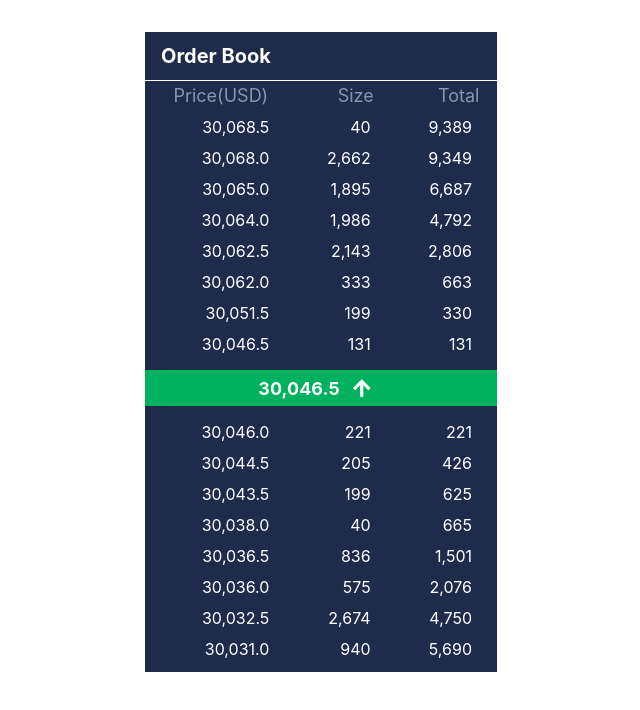
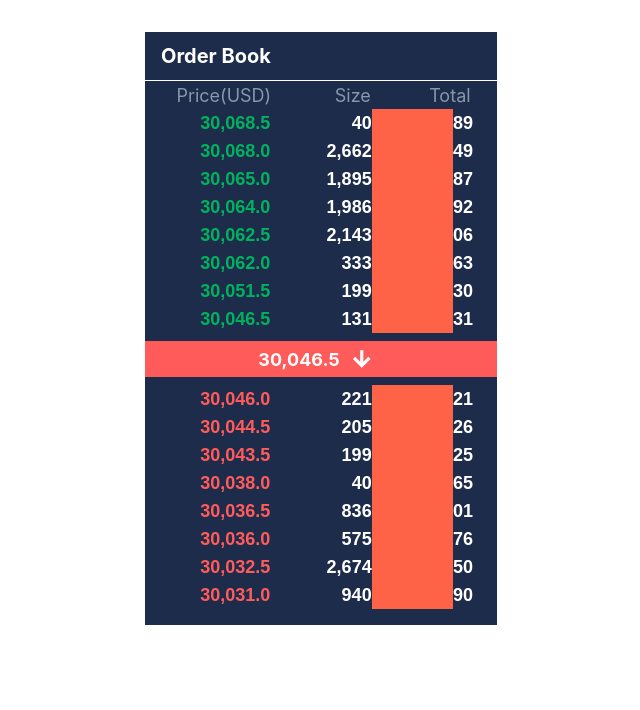
Before and after one commit to gswliang/Orderbook, a React (Create React App) app: page / in a window 1280 px wide. Shown: the top 710 px of the page, without its empty margins (319-959 px from the left). Built offline with nearby package versions, Linux system fonts and the light colour scheme; no server answers.

Commit message:
implement quote and other components style

```diff
--- a/src/App.css
+++ b/src/App.css
@@ -1,13 +1,14 @@
 .app {
   margin: 2rem auto;
   width: 22rem;
-  height: 40rem;
+  height: 100%;
   background-color: #1e2c4c;
 }
 
 .app-container {
   display: flex;
   flex-direction: column;
+  padding-bottom: 1rem;
 }
 
 .title {
--- a/src/App.jsx
+++ b/src/App.jsx
@@ -22,7 +22,6 @@ const App = () => {
     // webSocket.onmessage = (event) => {
     //   const result = JSON.parse(event.data);
     //   setOrders(result.data);
-    //   console.log(result);
     // };
 
     // webSocket.onclose = () => {
@@ -31,11 +30,13 @@ const App = () => {
     // webSocket.onerror = (err) => {
     //   console.log("Connection error: ", err);
     // };
+  }, [orders]);
 
+  useEffect(() => {
     return () => {
       webSocket.close();
     };
-  }, [orders]);
+  }, []);
 
   return (
     <div className="app">
--- a/src/Components/Lastprice/Lastprice.jsx
+++ b/src/Components/Lastprice/Lastprice.jsx
@@ -10,10 +10,8 @@ const Lastprice = ({ lastPrice, gain }) => {
   const stateMap = {
     0: { icon: "", background: "" },
     1: { icon: "arrow_upward", background: "#00b15d" },
-    "-1": { icon: "arrow-downward", background: "#FF5B5A" },
+    "-1": { icon: "arrow_downward", background: "#FF5B5A" },
   };
-
-  //   const background = {backgroundColor:}
 
   useEffect(() => {
     if (!lastPrice) {
--- a/src/Components/Orderbook/orderbook.css
+++ b/src/Components/Orderbook/orderbook.css
@@ -4,7 +4,7 @@
 
 .table-header {
   display: flex;
-  width: 90%;
+  width: 85%;
   margin: auto;
 }
 
--- a/src/Components/Quote/Quote.jsx
+++ b/src/Components/Quote/Quote.jsx
@@ -1,29 +1,38 @@
-import React, { useEffect } from "react";
+import { queryByPlaceholderText } from "@testing-library/react";
+import React, { useState, useEffect } from "react";
 import numberFormat from "../../util";
 import "./quote.css";
 
 const Quote = ({ quote, type }) => {
+  const SELL_COLOR = "#00b15d";
+  const BUY_COLOR = "#FF5B5A";
+  const textColor = type === "sell" ? SELL_COLOR : BUY_COLOR;
+  const [total, setTotal] = useState(null);
+
   const quoteData = quote.map((q, index) => {
     const price = numberFormat(q.price);
     const size = numberFormat(q.size);
-    const total = numberFormat(`${q.total}`);
+    const currentTotal = numberFormat(`${q.total}`);
 
     return (
-      <tr key={index}>
-        <td>{price}</td>
-        <td>{size}</td>
-        <td>{total}</td>
-      </tr>
+      <div className="table" key={index}>
+        <div style={{ color: textColor }}>{price}</div>
+        <div>{size}</div>
+        <div className="accumulative">{currentTotal}</div>
+      </div>
     );
   });
 
-  return (
-    <div className="quote">
-      <table>
-        <tbody>{quoteData}</tbody>
-      </table>
-    </div>
-  );
+  useEffect(() => {
+    if (!quote.length) {
+      return;
+    }
+    const index = type === "sell" ? 0 : quote.length - 1;
+    const total = quote[index]?.total;
+    setTotal(total);
+  }, [quote]);
+
+  return <div className="quote">{quoteData}</div>;
 };
 
 export default Quote;
--- a/src/Components/Quote/quote.css
+++ b/src/Components/Quote/quote.css
@@ -4,20 +4,50 @@
   margin: 0 1.5rem;
 }
 
-table {
-  border-spacing: 0 5px;
+.table {
+  display: flex;
   width: 100%;
-  table-layout: fixed;
+  align-items: center;
+  justify-content: space-between;
 }
 
-th {
-  color: #8698aa;
-  font-weight: 400;
-  width: 25%;
+.table > div {
+  line-height: 1.75rem;
+  width: 100%;
+  text-align: right;
+  font-weight: 700;
+  font-size: 18px;
+  font-family: Arial, Helvetica, sans-serif;
 }
 
-td,
-th {
-  text-align: right;
-  line-height: 1.5rem;
+.accumulative {
+  position: relative;
 }
+
+.accumulative::after {
+  content: "";
+  position: absolute;
+  top: 0;
+  bottom: 0;
+  left: 0;
+  right: 0;
+  width: 80%;
+  background-color: tomato;
+}
+
+/* .accumulative-number {
+  z-index: 1;
+  opacity: 0.75;
+}
+
+.accumulative-background {
+  position: absolute;
+  top: 0;
+  left: 0;
+  right: 0;
+  bottom: 0;
+  width: 100%;
+  height: 100%;
+  z-index: 0;
+  background-color: tomato;
+} */
--- a/src/test.json
+++ b/src/test.json
@@ -357,7 +357,7 @@
     ],
     "lastPrice": "30046.5",
     "timestamp": 1654780182649,
-    "gain": 1,
+    "gain": -1,
     "symbol": "BTCPFC"
   }
 }
```
